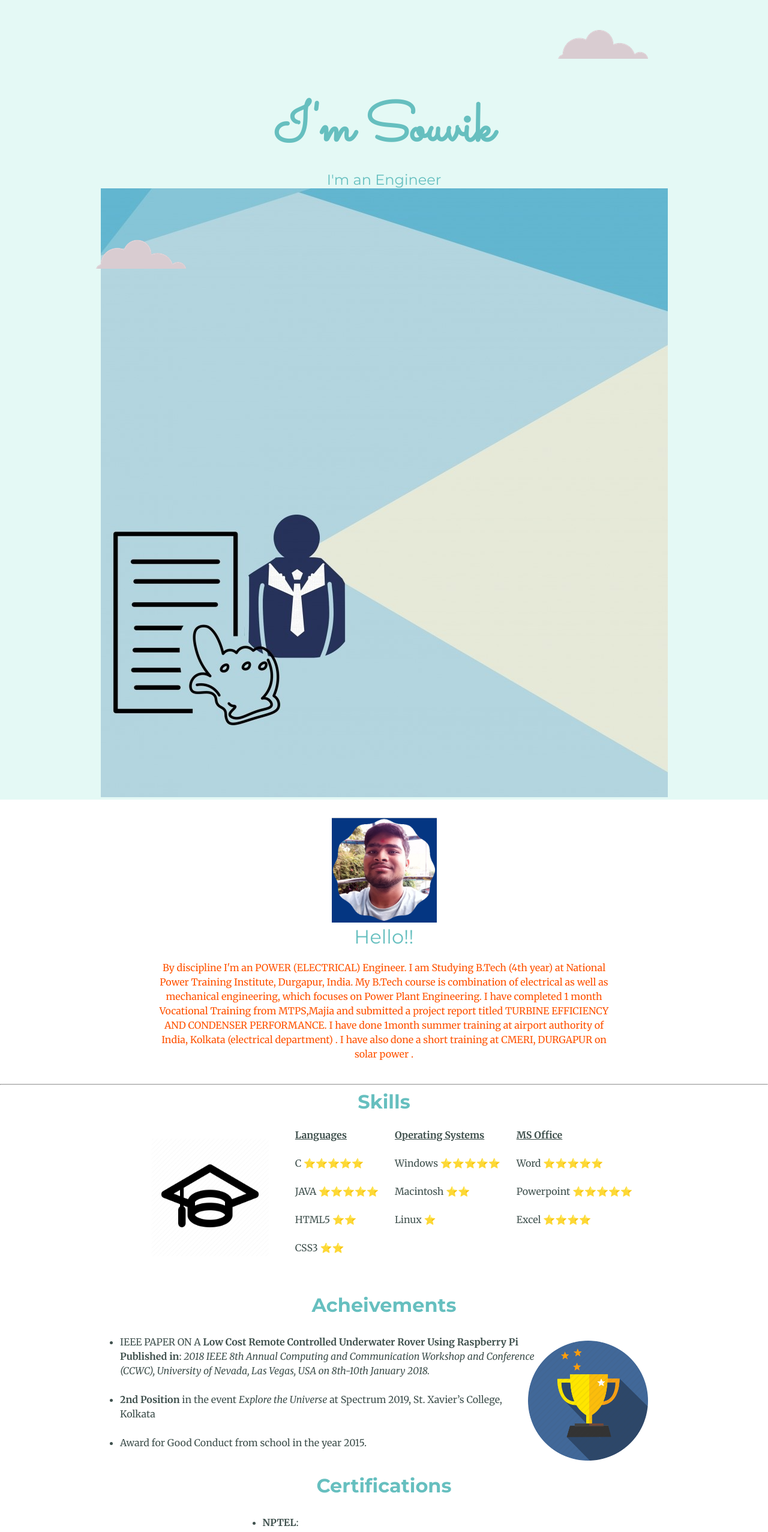
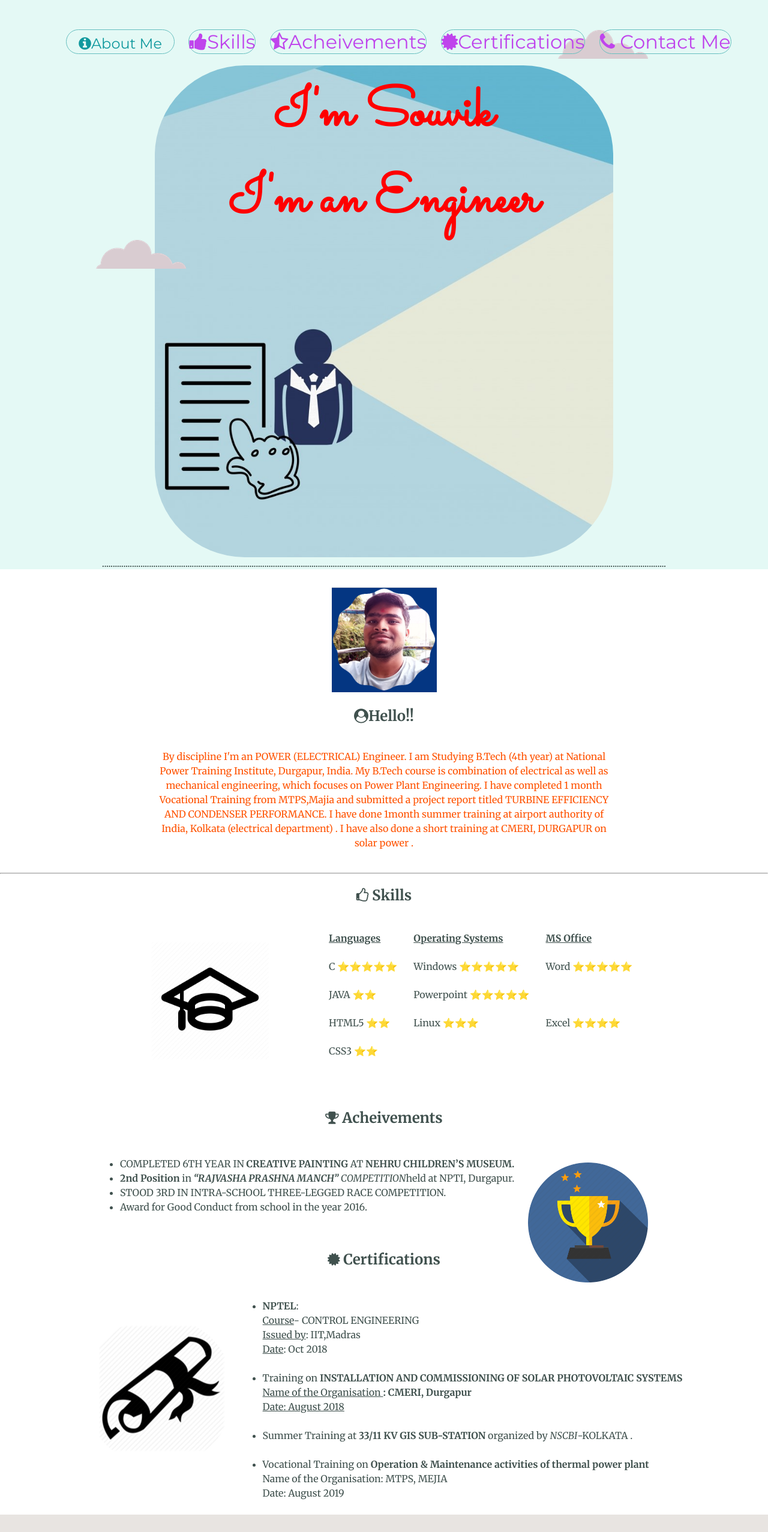
Before and after one commit to souvikde99/souvikde99.github.io, a plain HTML site: page index.html in a window 1280 px wide. Shown: the top 2554 px of the page at 60% size. Drawn offline with nearby package versions, Linux system fonts and the light colour scheme.

Commit message:
Add files via upload

```diff
--- a/CSS/styles.css
+++ b/CSS/styles.css
@@ -9,35 +9,126 @@ body
 
 
 
+.top-bar
+{
+     font-family: 'Montserrat', sans-serif;
+    font-size:2rem;
+    color: #66BFBF;
+    font-weight: normal;
+    background-color: transparent;
+    margin-left: 5px;
+    background-size: cover;
+    position: relative;
+    padding-top: 0.50px;
+    padding-bottom: 10px;
+    text-align: left;
+    margin-left: 5%;
+
+
+
+}
+.btn1{
+    background-color: transparent;
+    color: #bf44ec;
+    margin-right: 15px;
+    border: 1px solid #bf44ec;
+    border-radius: 200px;
+    border-color: #66BFBF;
+
+}
+.btn1:hover{
+    background-color: white;}
+
+ .btn2{
+    background-color: transparent;
+    color: #bf44ec;
+    margin-right: 15px;
+    border: 1px solid #bf44ec;
+border-radius: 200px;
+    border-color: #66BFBF;
+}
+.btn2:hover{
+    background-color: white;}
+
+    .btn3{
+    background-color: transparent;
+    color: #bf44ec;
+    margin-right: 15px;
+    border: 1px solid #bf44ec;
+    border-radius: 200px;
+    border-color: #66BFBF;
+
+}
+.btn3:hover{
+    background-color: white;}
+
+    .btn4{
+    background-color: transparent;
+    color: #bf44ec;
+    margin-right: 15px;
+    border: 1px solid #bf44ec;
+    border-radius: 200px;
+    border-color: #66BFBF;
+
+}
+.btn4:hover{
+    background-color: white;}
+
+    .btn0{
+    background-color: transparent;
+    color: #bf44ec;
+    margin-right: 15px;
+    border: 1px solid #bf44ec;
+    border-radius: 200px;
+    border-color: #66BFBF;
+
+}
+.btn0:hover{
+    background-color: white;}
+
 h1{
     font-size: 562.5%;
-    margin: 50px auto 0 auto;
-    color: #66BFBF;
+    margin: 20px auto 0 auto;
+    color: #FF0000;
     font-family: 'Sacramento', cursive;
-    line-height: 1.5;
+    line-height: 1.6;
+    width: 55%;
+    text-align: center;
+    background-image: url('../images/background.jpg');
+    background-size: cover;
+    background-repeat: no-repeat;
+    height: 100vh;
+    position: center;
+
+    padding: 10px 30px;
+    border-radius: 150px;
 }
 
 
 
-h2{
-    margin: auto;
-    font-size: 2rem;
-    font-family: 'Montserrat', sans-serif;
-    color: #66BFBF;
-    font-weight: normal;
-}
+
 
 h3{
 
     font-family: 'Montserrat', sans-serif;
     color: #11999E;
 }
+.u{
+    display: inline-block;
+  margin: 0 0.5rem;
+
+  animation: bounce; /* referring directly to the animation's @keyframe declaration */
+  animation-duration: 10s; /* don't forget to set a duration! */
+}
 .A
 {
     font-family: 'Montserrat', sans-serif;
-    font-size:1.5rem;
+    font-size:3rem;
     color: #66BFBF;
     font-weight: normal;
+    border: 1px solid #bf44ec;
+    border-radius: 500px;
+    border-color: #66BFBF
     }
 
 .B {
@@ -90,6 +181,8 @@ table.C{
     width: 60%;
     line-height: 1.5;
     text-align: center;
+    animation-duration: 2.5s;
+  animation-iteration-count: infinite;
 
 }
 .profile{
@@ -102,13 +195,13 @@ table.C{
     width: 60%;
     margin: auto;
     text-align: center;
-    line-height: 1.5;
+    line-height: 1.8;
     padding-bottom: 15px;
 }
 .top-container{
     background-color: #E4F9F5;
     position: relative;
-    padding-top: 100px;
+    padding-top: 50px;
 
 }
 
@@ -138,17 +231,17 @@ a{
     font-family: 'Montserrat', sans-serif;
     margin: 10px 20px;
     text-decoration: none;
-    font-size: 0.5rem;
+    font-size: 1.5rem;
     padding-top: 5px;
 }
 
 a:hover{
-    color: #74d4c0;
+    color: #74d4c9;
 }
 
 .copyright{
     color: #9a1f40;
-    font-size: 0.25rem;
+    font-size: 1rem;
     padding: 10px 0;
 }
 
--- a/index.html
+++ b/index.html
@@ -7,32 +7,56 @@
 <link rel="icon" href="favicon.ico">
 <meta name="viewpoint" content="width=device-width, initial-scale=1.0">
 <link href="https://fonts.googleapis.com/css2?family=Merriweather:ital,wght@0,300;0,400;0,700;0,900;1,300;1,400;1,700;1,900&family=Montserrat:ital,wght@0,100;0,200;0,300;0,400;0,500;0,600;0,700;0,800;0,900;1,100;1,200;1,300;1,400;1,500;1,600;1,700;1,800;1,900&family=Sacramento&display=swap" rel="stylesheet">
+<link rel="stylesheet" href="https://cdnjs.cloudflare.com/ajax/libs/font-awesome/4.7.0/css/font-awesome.min.css">
 <link rel="stylesheet" href="https://unpkg.com/aos@next/dist/aos.css" />
+<script src="new.js"></script>
+<link rel="stylesheet" type="text/css" href="animate.css">
+<link
+    rel="stylesheet"
+    href="https://cdnjs.cloudflare.com/ajax/libs/animate.css/4.0.0/animate.min.css"
+  />
 
 </head>
 <body>
+
+
+
+
+  <div data-scroll>
 <div class="top-container">
+
 <img class="top-cloud" src="images/cloud.png" alt="cloud-img">
-<h1> I'm Souvik </h1>
-<h2 class="A">I'm an Engineer</h2>
+<m1 class="top-bar" ><p1 class="btn1"><a href="#" onclick="return false;" onmousedown="autoScrollTo('div9');"><i class="fa fa-info-circle" aria-hidden="true"></i>About Me</p1></a>
+    <p1 class="btn0"><i class="fa fa-thumbs-up" aria-hidden="true"></i>Skills</p1>
+    <p1 class="btn2"><i class="fa fa-star-half-o" aria-hidden="true"></i>Acheivements</p1>
+  <p1 class="btn3"><i class="fa fa-certificate" aria-hidden="true"></i>Certifications</p1>
+<p1 class="btn4"><i class="fa fa-phone" aria-hidden="true"></i> Contact Me</p1>
+
+</m1>
+<h1> I'm Souvik <br> I'm an Engineer
+        </h1>
+        <k1>........................................................................................................................................................................................................................................................................</k1>
+
+
 <img class="bottom-cloud"src="images/cloud.png" alt="cloud-img">
-<img src="images/background.jpg" alt="mountain-img">
 
+
+</div>
 </div>
 <div class="middle-container">
 <div class="profile">
 <img src="images/Profile Image.png" height="175" width="175" alt="Subhronil Roy-img">
-<h2 >Hello!!</h2> <br>
-<p class="intro"> By discipline I'm an POWER (ELECTRICAL) Engineer. I am Studying B.Tech (4th year) at National Power Training Institute, Durgapur, India. My B.Tech course is combination of electrical as well as mechanical engineering, which focuses on Power Plant Engineering. I have completed 1 month Vocational Training from MTPS,Majia and submitted a project report titled TURBINE EFFICIENCY AND CONDENSER PERFORMANCE. I have done 1month summer training at airport authority of India, Kolkata (electrical department) . I have also done a short training at CMERI, DURGAPUR on solar power .</p>
+<h2 ><i class="fa fa-user-circle" aria-hidden="true"></i>Hello!!</h2> <br>
+<div id="div9" class="contentbox"><p class="intro"><l1 class="animated bounceInDown"> By discipline I'm an POWER (ELECTRICAL) Engineer. I am Studying B.Tech (4th year) at National Power Training Institute, Durgapur, India. My B.Tech course is combination of electrical as well as mechanical engineering, which focuses on Power Plant Engineering. I have completed 1 month Vocational Training from MTPS,Majia and submitted a project report titled TURBINE EFFICIENCY AND CONDENSER PERFORMANCE. I have done 1month summer training at airport authority of India, Kolkata (electrical department) . I have also done a short training at CMERI, DURGAPUR on solar power .</l1><span class="animated bounce"></span></p></div>
 </div>
 <hr>
 <div class="skills">
-<h2> <b> Skills </b> </h2>
+<h2> <b><i class="fa fa-thumbs-o-up" aria-hidden="true"></i> Skills </b> </h2>
 <img class="B" src="images/symbol.png">
 <table class="C" cellspacing="25">
        <thead>
        <tr>
-       <th> <u>Languages</u> </th> <th> <u>Operating Systems</u> </th> <th><u> MS Office </u></th>
+       <th> <u class="animate__animated animate__bounce">Languages</u> </th> <th> <u>Operating Systems</u> </th> <th><u> MS Office </u></th>
        </tr>
        </thead>
        <tbody>
@@ -40,10 +64,10 @@
        <td>C ⭐⭐⭐⭐⭐</td>  <td>Windows ⭐⭐⭐⭐⭐</td> <td>Word ⭐⭐⭐⭐⭐</td>
        </tr>
        <tr>
-       <td>JAVA ⭐⭐⭐⭐⭐</td>  <td>Macintosh ⭐⭐</td> <td>Powerpoint ⭐⭐⭐⭐⭐</td>
+       <td>JAVA ⭐⭐</td>  </td> <td>Powerpoint ⭐⭐⭐⭐⭐</td>
        </tr>
        <tr>
-       <td>HTML5 ⭐⭐</td>  <td>Linux ⭐</td> <td>Excel ⭐⭐⭐⭐</td>
+       <td>HTML5 ⭐⭐</td>  <td>Linux ⭐⭐⭐</td> <td>Excel ⭐⭐⭐⭐</td>
        </tr>
        <tr>
        <td>CSS3 ⭐⭐</td>
@@ -52,33 +76,28 @@
        </table>
  </div>
  <div class="acheivements">
- <h2> <b> Acheivements </b> </h2>
+ <h2> <b><i class="fa fa-trophy" aria-hidden="true"></i> Acheivements </b> </h2>
  <img class="D" src="images/acheivement.png">
  <ul class="E">
- <li > IEEE PAPER ON A <b>Low Cost Remote Controlled Underwater Rover Using Raspberry Pi</b>
-     <br>
-     <b>Published in</b>: <i>2018 IEEE 8th Annual Computing and Communication
-                      Workshop and Conference (CCWC), University of
-                      Nevada, Las Vegas, USA on   8th-10th January 2018.</i></li>
-                      <br>
-  <li> <b>2nd Position</b> in the event <i>Explore the Universe</i> at Spectrum 2019, St. Xavier’s College, Kolkata</li>
-  <br>
-  <li> Award for Good Conduct from school in the year 2015.</li>
+ <li > COMPLETED 6TH YEAR IN <b>CREATIVE PAINTING</b> AT <b> NEHRU CHILDREN’S MUSEUM.</b> </li>
+  <li> <b>2nd Position</b> in <i><b>“RAJVASHA PRASHNA MANCH”</b> COMPETITION</i>held at NPTI, Durgapur.</li>
+  <li>STOOD 3RD IN INTRA-SCHOOL THREE-LEGGED RACE COMPETITION.</li>
+  <li> Award for Good Conduct from school in the year 2016.</li>
 </div>
 <br>
 <br>
 <div class="certifications">
- <h2> <b> Certifications </b> </h2>
+ <h2> <b><i class="fa fa-certificate" aria-hidden="true"></i> Certifications </b> </h2>
  <img class="F" src="images/certificate.png">
 <ul class="G">
 <li> <b>NPTEL</b>: <br><u>Course</u>- CONTROL ENGINEERING <br><u>Issued by</u>: IIT,Madras<br><u>Date</u>: Oct 2018</li><br>
-<li><b>Training on Embedded and Robotics (Basic)</b> <br>
-       <u>Name of the Organisation </u>: RCPL<br>
-       <u>Date: January 2018</u></li><br>
-<li> Workshop in <b>Ethical Hacking</b> organized by <i>IIT,Kharagpur</i>-Spring Fest 2017.</li><br>
-<li> <b>Vocational Training on Operation & Maintenance activities of Line & Sub Station up to 33kV</b><br>
-        Name of the Organisation: WBSEDCL<br>
-        Date: January 2019</li><br>
+<li>Training on<b> INSTALLATION AND COMMISSIONING OF SOLAR PHOTOVOLTAIC SYSTEMS </b> <br>
+       <u>Name of the Organisation </u><b>: CMERI, Durgapur</b><br>
+       <u>Date: August 2018</u></li><br>
+<li> Summer Training at <b>33/11 KV GIS SUB-STATION</b> organized by <i>NSCBI</i>-KOLKATA .</li><br>
+<li>Vocational Training on<b> Operation & Maintenance activities of thermal power plant</b><br>
+        Name of the Organisation: MTPS, MEJIA<br>
+        Date: August 2019</li><br>
         </div>
 </ul>
 </div>
@@ -89,11 +108,13 @@
 <p class="touch"> If you liked my site and want to get in touch with me any aspect and want to work with me or hire me for your organisation then feel
      free to get in touch with me. It will be my pleasure to work for you. </p>
 
-<a class="footer-link" href="https://www.linkedin.com/in/souvik-de-a118ba183/"> LinkedIn </a>
-<a class="footer-link" href="https://twitter.com/souvikde99"> Twitter </a>
+<a class="footer-link" href="https://www.linkedin.com/in/souvik-de-a118ba183/"><i class="fa fa-linkedin-square" aria-hidden="true"></i> Linkedin </a>
+<a class="footer-link" href="https://twitter.com/souvikde99"><i class="fa fa-twitter" aria-hidden="true"></i> Twitter </a>
+<a class="footer-link" href="https://www.facebook.com/souvikde99/"><i class="fa fa-facebook-square" aria-hidden="true"></i> Facebook </a>
 <p class="copyright"> © Souvik De</p>
 </div>
  <script src="https://unpkg.com/aos@next/dist/aos.js"></script>
+ <script src="/dist/onscroll-effect.es6.min.js"></script>
   <script>
     AOS.init();
   </script>
--- /dev/null
+++ b/new.js
@@ -0,0 +1,31 @@
+var scrollY = 0;
+var distance = 290;
+var speed = 29;
+function autoScrollTo(el) {
+  var currentY = window.pageYOffset;
+  var targetY = document.getElementById(el).offsetTop;
+  var bodyHeight = document.body.offsetHeight;
+  var yPos = currentY + window.innerHeight;
+  var animator = setTimeout('autoScrollTo(\''+el+'\')',85);
+  if(yPos > bodyHeight){
+    clearTimeout(animator);
+  } else {
+    if(currentY < targetY-distance){
+        scrollY = currentY+distance;
+        window.scroll(0, scrollY);
+      } else {
+        clearTimeout(animator);
+      }
+  }
+}
+function resetScroller(el){
+  var currentY = window.pageYOffset;
+    var targetY = document.getElementById(el).offsetTop;
+  var animator = setTimeout('resetScroller(\''+el+'\')',speed);
+  if(currentY > targetY){
+    scrollY = currentY-distance;
+    window.scroll(0, scrollY);
+  } else {
+    clearTimeout(animator);
+  }
+}
```
